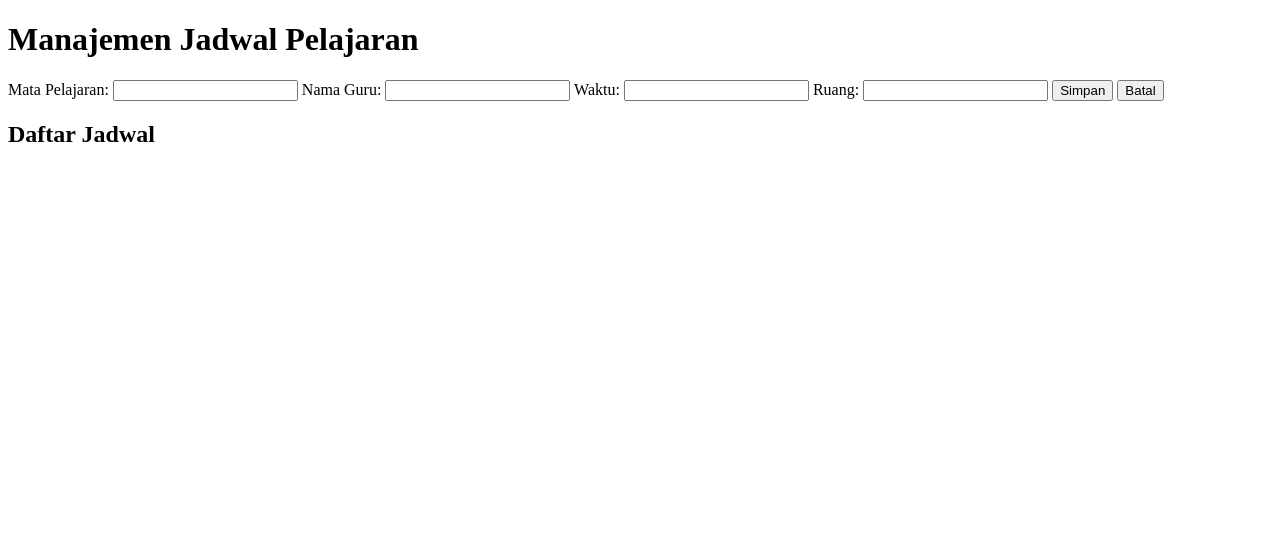
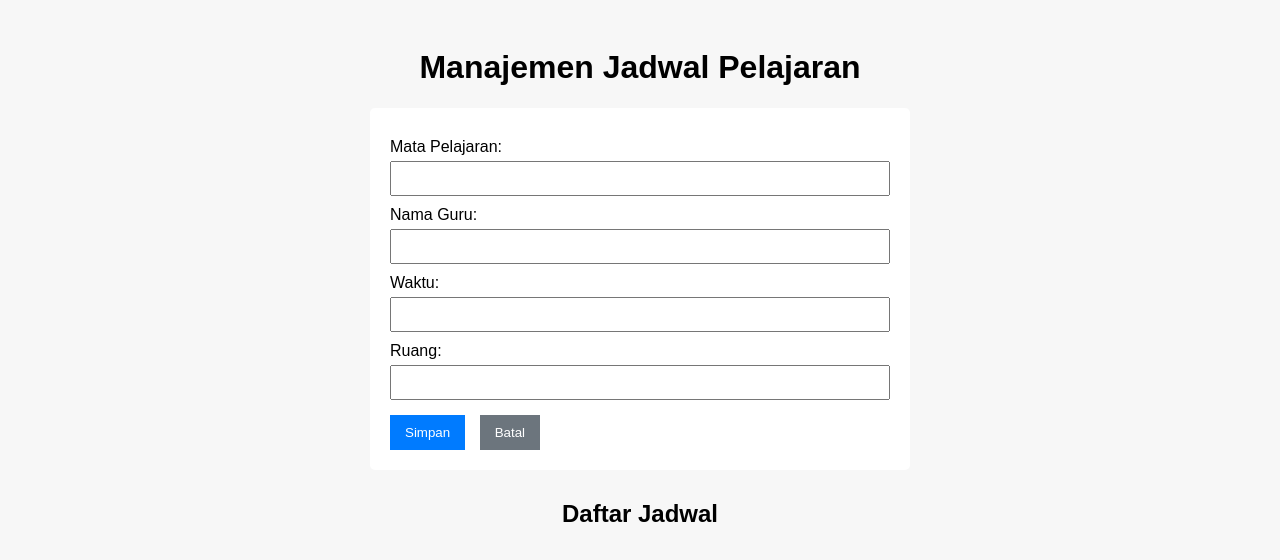
Before and after one commit to afrah123-max/DEBES-NOVI, a plain HTML site: page index.html in a window 1280 px wide. Drawn offline with Linux system fonts and the light colour scheme.

Commit message:
Update style.css

```diff
--- a/style.css
+++ b/style.css
@@ -1 +1,60 @@
-isi
+body {
+  font-family: Arial, sans-serif;
+  padding: 20px;
+  background: #f7f7f7;
+}
+
+h1, h2 {
+  text-align: center;
+}
+
+form {
+  max-width: 500px;
+  margin: 0 auto 30px;
+  padding: 20px;
+  background: white;
+  border-radius: 5px;
+}
+
+label {
+  display: block;
+  margin-top: 10px;
+}
+
+input {
+  width: 100%;
+  padding: 8px;
+  margin-top: 5px;
+  box-sizing: border-box;
+}
+
+button {
+  margin-top: 15px;
+  padding: 10px 15px;
+  background-color: #007bff;
+  border: none;
+  color: white;
+  cursor: pointer;
+  margin-right: 10px;
+}
+
+button[type="button"] {
+  background-color: #6c757d;
+}
+
+table {
+  width: 100%;
+  border-collapse: collapse;
+  background: white;
+}
+
+th, td {
+  padding: 10px;
+  border: 1px solid #ddd;
+  text-align: center;
+}
+
+th {
+  background-color: #007bff;
+  color: white;
+}
```
